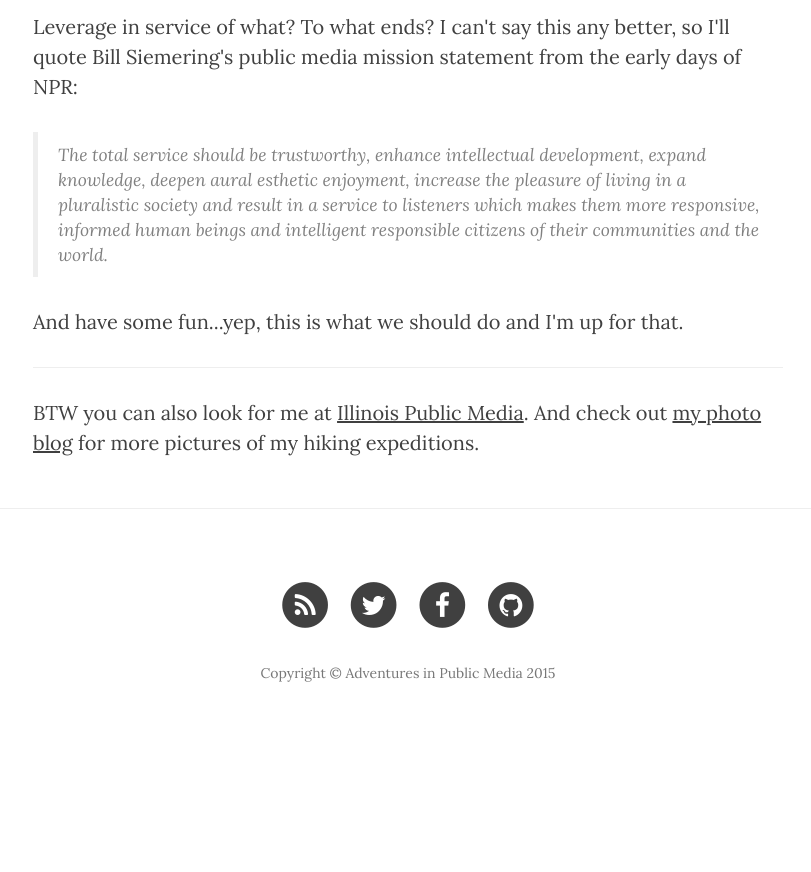
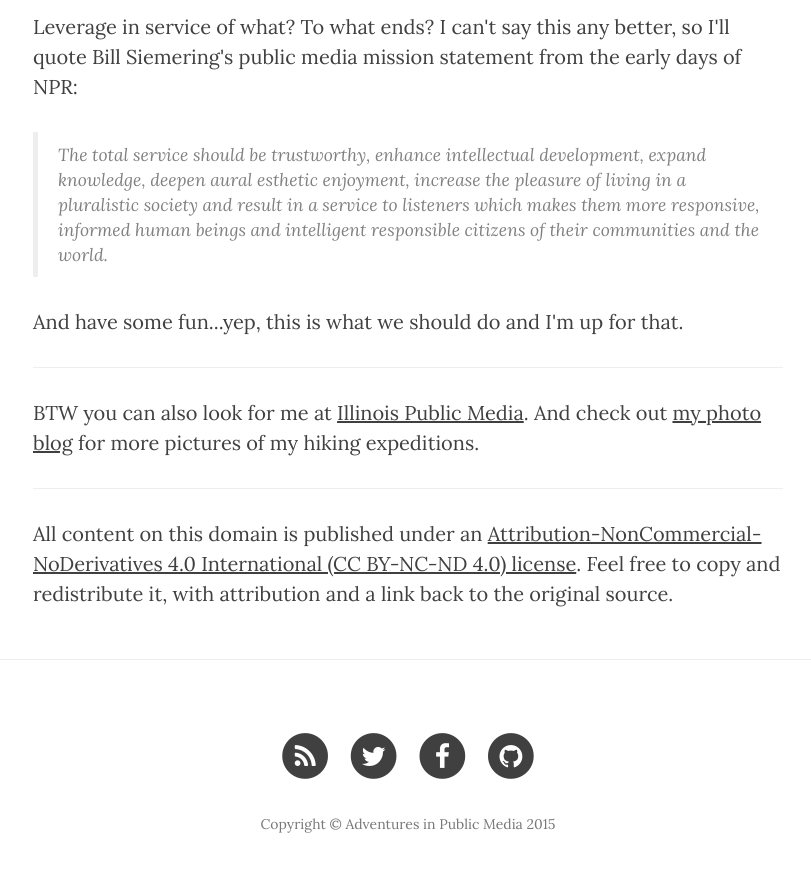
Before and after one commit to jackbrighton/jackbrighton.github.io, a Jekyll site: the page built from about.html, in a window 1280 px wide and 900 px high, scrolled down 1056 px. Shown: the top 872 px of the window, without its empty margins (232-1043 px from the left). Built offline with Jekyll 4.4.1, drawn with Linux system fonts in a browser that asks for light colours; nearby versions of some CDN libraries; before the commit the page ends 1805 px from its top, so only the background shows below that.

Commit message:
add CC license

```diff
--- a/about.html
+++ b/about.html
@@ -19,3 +19,5 @@ header-img: "img/zion.jpg"
 
 <hr>
 <p>BTW you can also look for me at <a href="http://will.illinois.edu">Illinois Public Media</a>. And check out <a href="http://jackatwill.com/">my photo blog</a> for more pictures of my hiking expeditions.</p>
+<hr>
+<p>All content on this domain is published under an <a href="https://creativecommons.org/licenses/by-nc-nd/4.0/">Attribution-NonCommercial-NoDerivatives 4.0 International (CC BY-NC-ND 4.0) license</a>. Feel free to copy and redistribute it, with attribution and a link back to the original source.</p>
```
